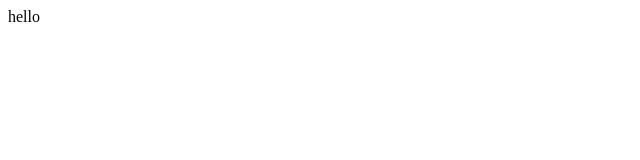
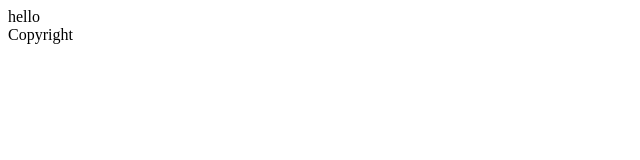
Before and after one commit to buyeonji/merge_test, a plain HTML site: page index.html in a window 1280 px wide. Shown: the full height of the page, 0-640 px from the left. Drawn offline with Linux system fonts and the light colour scheme.

Commit message:
footer added

```diff
--- a/index.html
+++ b/index.html
@@ -3,3 +3,5 @@
  <head>
  <body>
   hello
+  <footer>Copyright
+  <body>
```
